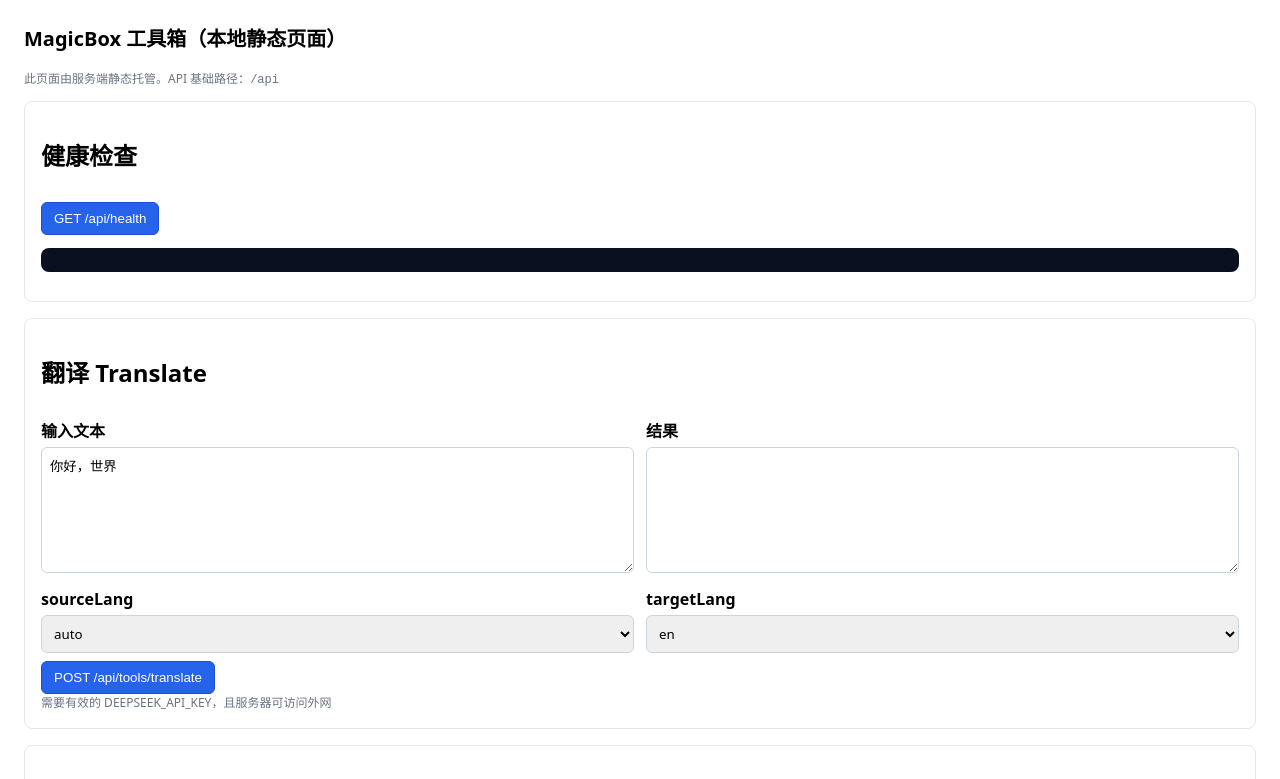
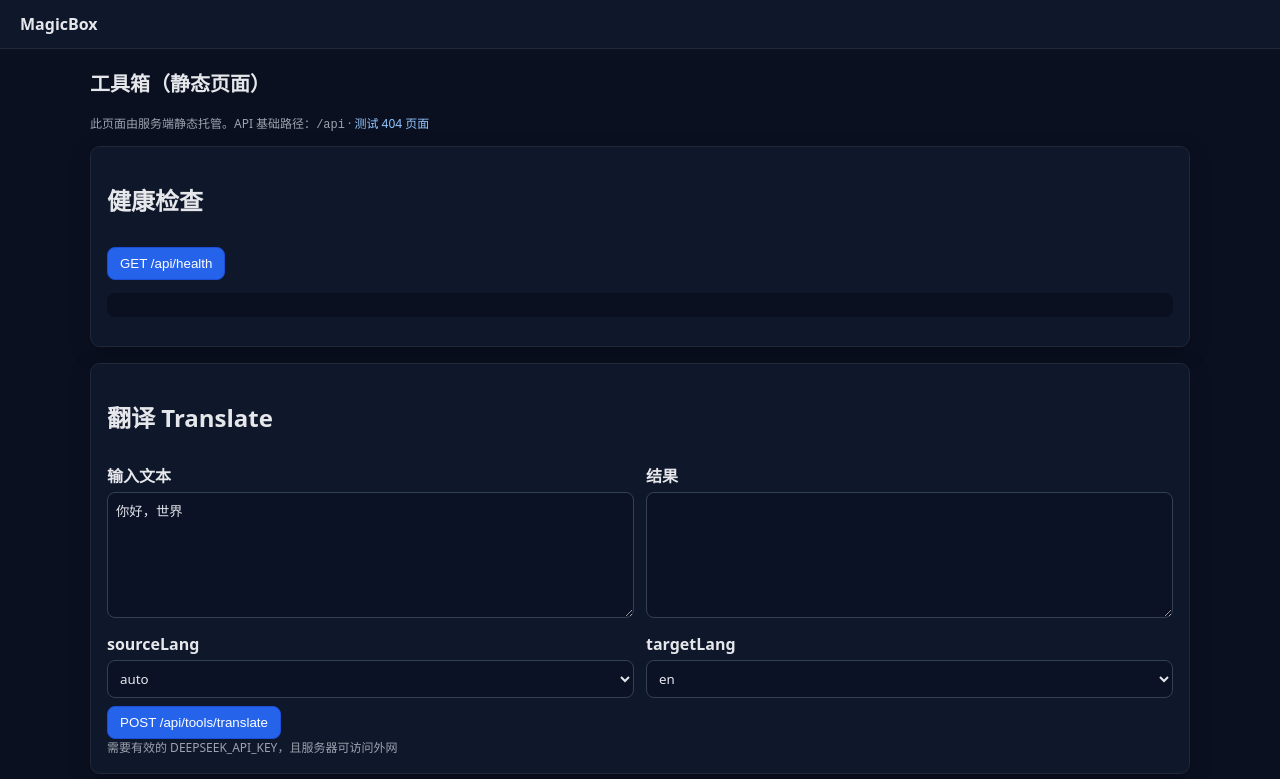
Before and after one commit to SwartzMss/MagicBox, a plain HTML site: page web/public/index.html in a window 1280 px wide. Shown: the top 779 px of the page. Drawn offline with Linux system fonts and the light colour scheme.

Commit message:
feat(api): add JSON 404 fallback for /api; feat(web): add 404.html and polish index styling

```diff
--- a/web/public/index.html
+++ b/web/public/index.html
@@ -5,21 +5,32 @@
     <meta name="viewport" content="width=device-width, initial-scale=1" />
     <title>MagicBox — 工具箱</title>
     <style>
-      body { font-family: system-ui, -apple-system, Segoe UI, Roboto, sans-serif; margin: 0; padding: 24px; line-height: 1.5; }
+      :root { color-scheme: light dark; }
+      body { font-family: system-ui, -apple-system, Segoe UI, Roboto, sans-serif; margin: 0; line-height: 1.5; background: #0b1021; color: #e5e7eb; }
+      header { position: sticky; top: 0; background: #0f172a; border-bottom: 1px solid #1f2937; padding: 12px 20px; z-index: 10; }
+      header .brand { font-weight: 700; }
+      main { padding: 20px; max-width: 1100px; margin: 0 auto; }
       h1 { margin: 0 0 16px; font-size: 20px; }
-      section { border: 1px solid #e5e7eb; border-radius: 8px; padding: 16px; margin-bottom: 16px; }
+      section { border: 1px solid #1f2937; border-radius: 10px; padding: 16px; margin-bottom: 16px; background: #0f172a; box-shadow: 0 5px 20px rgba(0,0,0,.25); }
       label { display:block; margin: 8px 0 4px; font-weight: 600; }
-      textarea, input, select { width: 100%; box-sizing: border-box; padding: 8px; border: 1px solid #cbd5e1; border-radius: 6px; font-family: inherit; }
-      button { margin-top: 8px; padding: 8px 12px; border: 1px solid #1d4ed8; background: #2563eb; color: #fff; border-radius: 6px; cursor: pointer; }
+      textarea, input, select { width: 100%; box-sizing: border-box; padding: 8px; border: 1px solid #334155; background: #0b1226; color: #e5e7eb; border-radius: 8px; font-family: inherit; }
+      button { margin-top: 8px; padding: 8px 12px; border: 1px solid #1d4ed8; background: #2563eb; color: #fff; border-radius: 8px; cursor: pointer; }
       button:disabled { opacity: .6; cursor: not-allowed; }
       pre { background: #0b1021; color: #e5e7eb; padding: 12px; border-radius: 8px; overflow: auto; }
       .row { display: grid; grid-template-columns: 1fr 1fr; gap: 12px; }
-      .muted { color:#6b7280; font-size: 12px; }
+      .muted { color:#9ca3af; font-size: 12px; }
+      .grid { display: grid; grid-template-columns: repeat(auto-fit, minmax(320px, 1fr)); gap: 16px; }
+      a { color: #93c5fd; text-decoration: none; }
+      a:hover { text-decoration: underline; }
     </style>
   </head>
   <body>
-    <h1>MagicBox 工具箱（本地静态页面）</h1>
-    <p class="muted">此页面由服务端静态托管。API 基础路径：<code>/api</code></p>
+    <header>
+      <div class="brand">MagicBox</div>
+    </header>
+    <main>
+      <h1>工具箱（静态页面）</h1>
+      <p class="muted">此页面由服务端静态托管。API 基础路径：<code>/api</code> · <a href="/404.html" target="_blank">测试 404 页面</a></p>
 
     <section>
       <h2>健康检查</h2>
@@ -85,6 +96,7 @@
       <pre id="mOut"></pre>
     </section>
 
+    </main>
     <script>
       const $ = (id) => document.getElementById(id);
       const outHealth = $("outHealth");
```
Also changed, not shown: web/public/404.html (added, +24 -0 lines), 1 other file.
